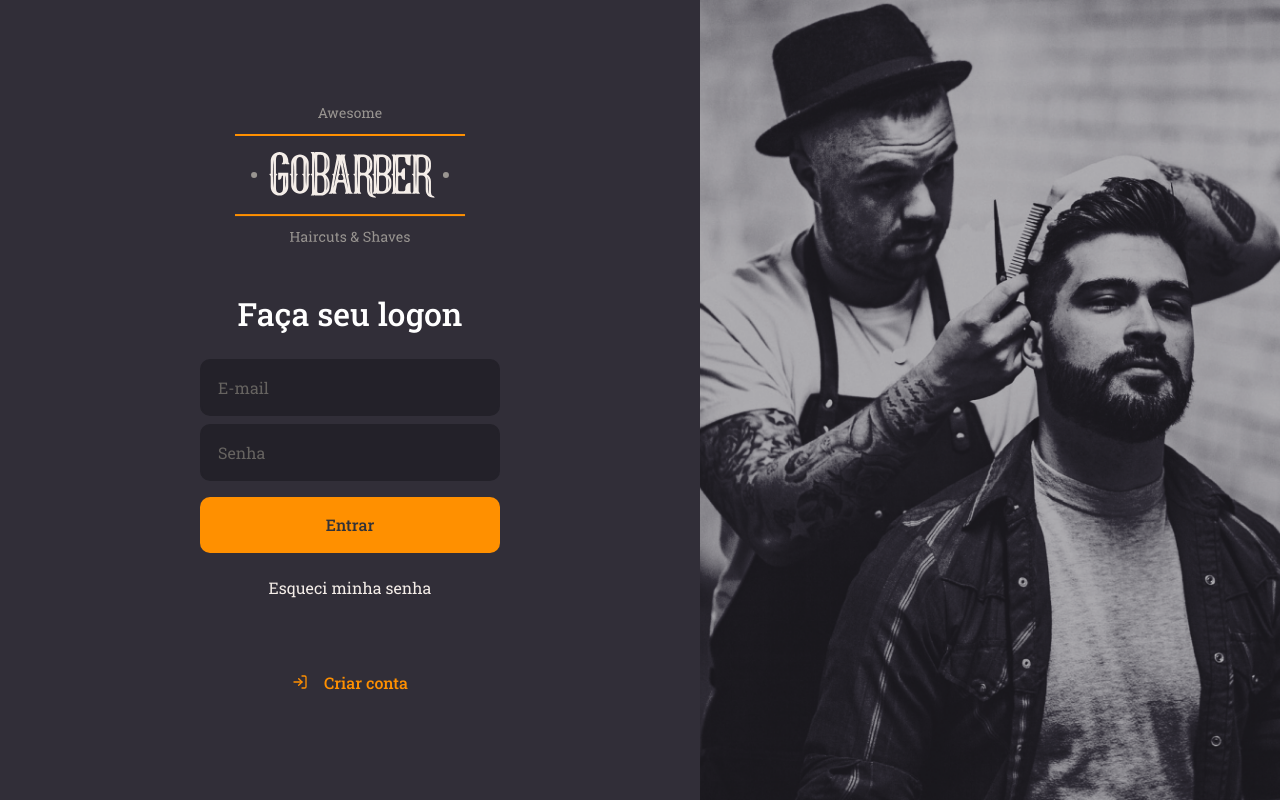
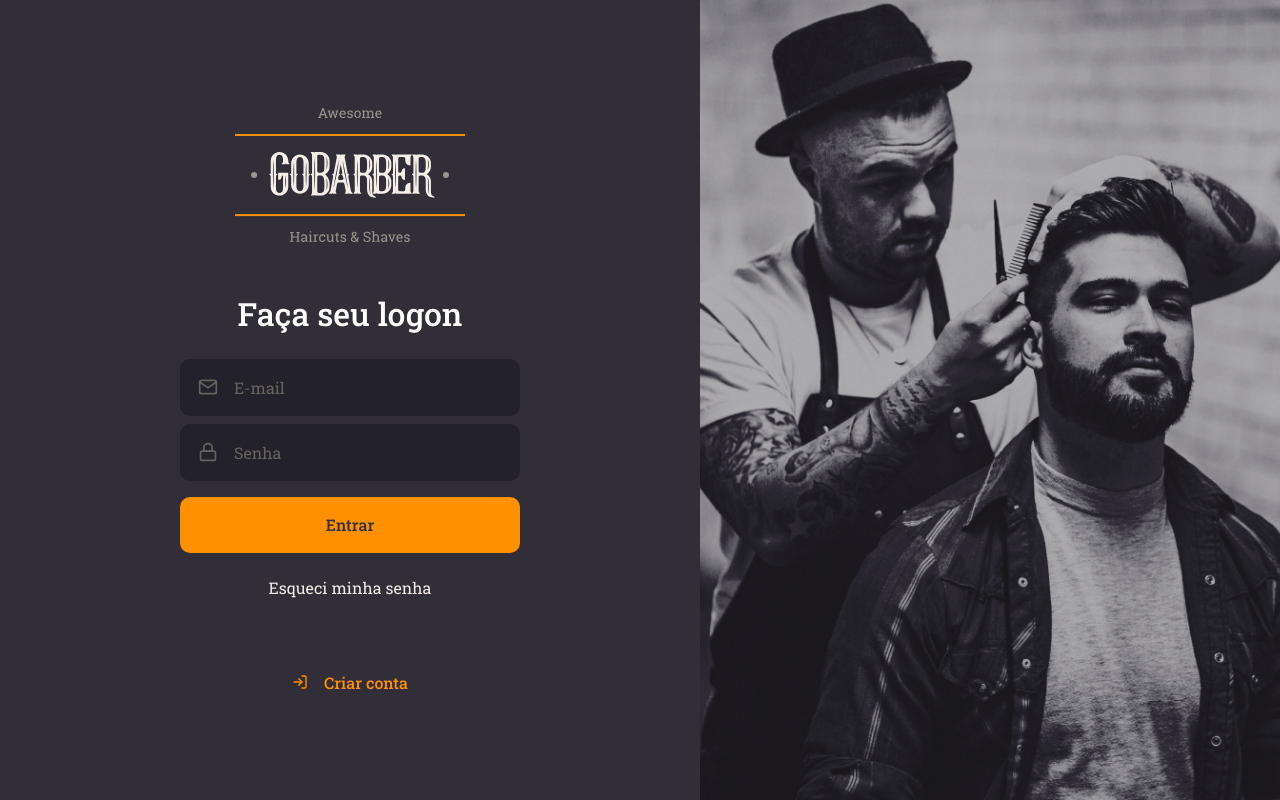
Before and after one commit to PedroRorato/gostack-gobarber-web, a React (Create React App) app: page / in a window 1280 px wide. Built offline with nearby package versions, Linux system fonts and the light colour scheme.

Commit message:
Isolando Components

```diff
--- /dev/null
+++ b/src/components/Button/index.tsx
@@ -0,0 +1,13 @@
+import React, { ButtonHTMLAttributes } from 'react';
+
+import { Container } from './styles';
+
+type ButtonProps = ButtonHTMLAttributes<HTMLButtonElement>;
+
+const Button: React.FC<ButtonProps> = ({ children, ...rest }) => (
+  <Container type="button" {...rest}>
+    {children}
+  </Container>
+);
+
+export default Button;
--- /dev/null
+++ b/src/components/Button/styles.ts
@@ -0,0 +1,19 @@
+import styled from 'styled-components';
+import { shade } from 'polished';
+
+export const Container = styled.button`
+  background: #ff9000;
+  border-radius: 10px;
+  border: 0;
+  color: #313238;
+  font-weight: 500;
+  height: 56px;
+  margin-top: 16px;
+  padding: 0 16px;
+  width: 100%;
+  transition: background 0.3s;
+
+  &:hover {
+    background: ${shade(0.2, '#ff9000')};
+  }
+`;
--- /dev/null
+++ b/src/components/Input/index.tsx
@@ -0,0 +1,18 @@
+import React, { InputHTMLAttributes } from 'react';
+import { IconBaseProps } from 'react-icons';
+
+import { Container } from './styles';
+
+interface InputProps extends InputHTMLAttributes<HTMLInputElement> {
+  name: string;
+  icon: React.ComponentType<IconBaseProps>;
+}
+
+const Input: React.FC<InputProps> = ({ icon: Icon, ...rest }) => (
+  <Container>
+    {Icon && <Icon size={20} />}
+    <input {...rest} />
+  </Container>
+);
+
+export default Input;
--- /dev/null
+++ b/src/components/Input/styles.ts
@@ -0,0 +1,32 @@
+import styled from 'styled-components';
+
+export const Container = styled.div`
+  background: #232129;
+  border-radius: 10px;
+  border: 2px solid #232129;
+  padding: 16px;
+  width: 100%;
+
+  display: flex;
+  align-items: center;
+
+  & + div {
+    margin-top: 8px;
+  }
+
+  input {
+    flex: 1;
+    background: transparent;
+    border: 0;
+    color: #f4ede8;
+
+    &::placeholder {
+      color: #666360;
+    }
+  }
+
+  svg {
+    color: #666360;
+    margin-right: 16px;
+  }
+`;
--- a/src/pages/SignIn/index.tsx
+++ b/src/pages/SignIn/index.tsx
@@ -1,8 +1,11 @@
 import React from 'react';
-import { FiLogIn } from 'react-icons/fi';
+import { FiLogIn, FiMail, FiLock } from 'react-icons/fi';
 
 import logoImg from '../../assets/logo.svg';
 import { Container, Content, Background } from './styles';
+
+import Input from '../../components/Input';
+import Button from '../../components/Button';
 
 const SignIn: React.FC = () => (
   <Container>
@@ -12,11 +15,16 @@
       <form>
         <h1>Faça seu logon</h1>
 
-        <input placeholder="E-mail" />
+        <Input name="email" icon={FiMail} placeholder="E-mail" />
 
-        <input type="password" placeholder="Senha" />
+        <Input
+          type="password"
+          name="password"
+          icon={FiLock}
+          placeholder="Senha"
+        />
 
-        <button type="submit">Entrar</button>
+        <Button type="submit">Entrar</Button>
 
         <a href="forgot">Esqueci minha senha</a>
       </form>
--- a/src/pages/SignIn/styles.ts
+++ b/src/pages/SignIn/styles.ts
@@ -21,45 +21,11 @@
 
   form {
     margin: 50px 0;
-    width: 300px;
+    width: 340px;
     text-align: center;
 
     h1 {
       margin-bottom: 24px;
-    }
-
-    input {
-      background: #232129;
-      border-radius: 10px;
-      border: 2px solid #232129;
-      color: #f4ede8;
-      padding: 16px;
-      width: 100%;
-
-      &::placeholder {
-        color: #666360;
-      }
-
-      & + input {
-        margin-top: 8px;
-      }
-    }
-
-    button {
-      background: #ff9000;
-      border-radius: 10px;
-      border: 0;
-      color: #313238;
-      font-weight: 500;
-      height: 56px;
-      margin-top: 16px;
-      padding: 0 16px;
-      width: 100%;
-      transition: background 0.3s;
-
-      &:hover {
-        background: ${shade(0.2, '#ff9000')};
-      }
     }
 
     a {
```
Also changed, not shown: .eslintrc.json.
